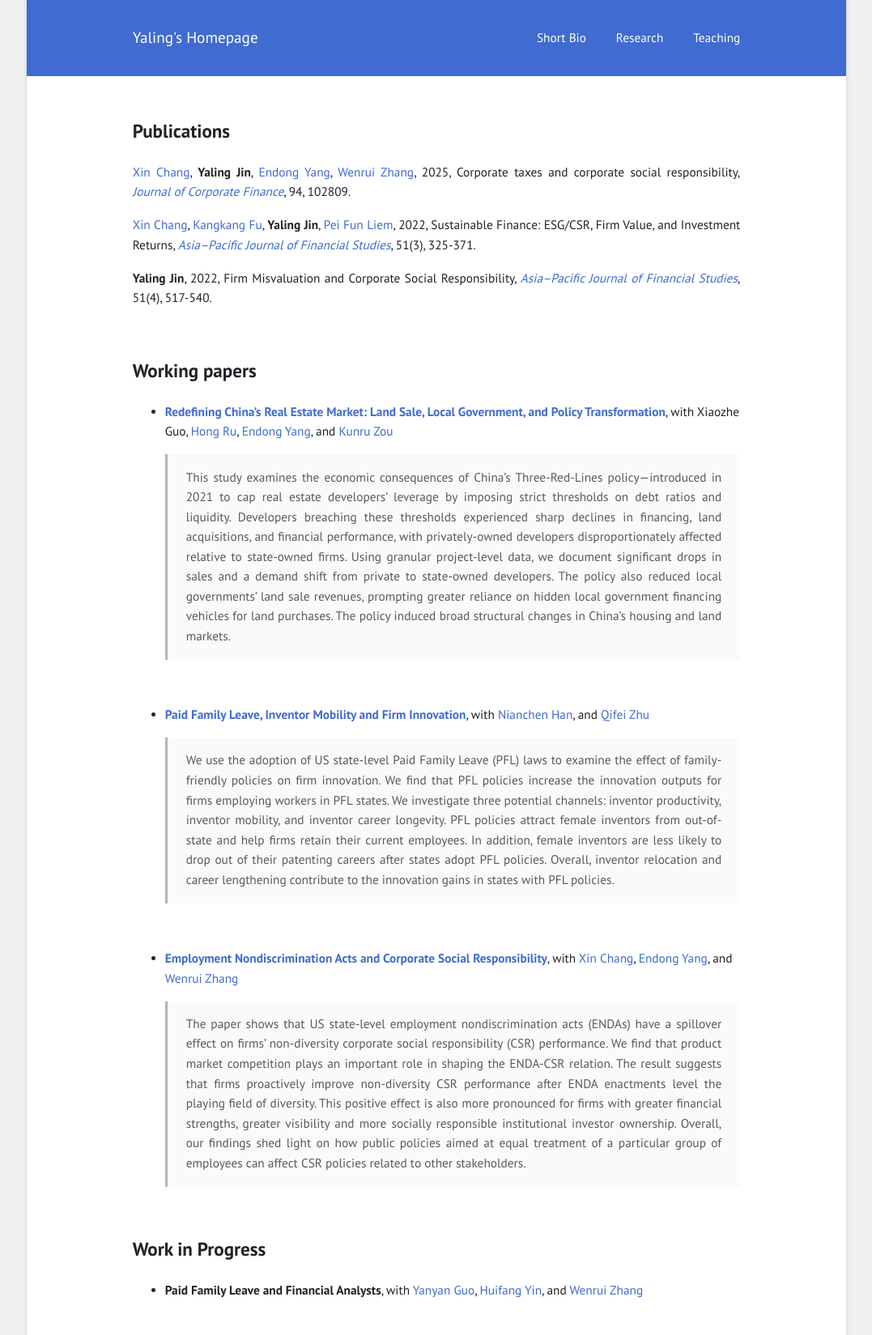
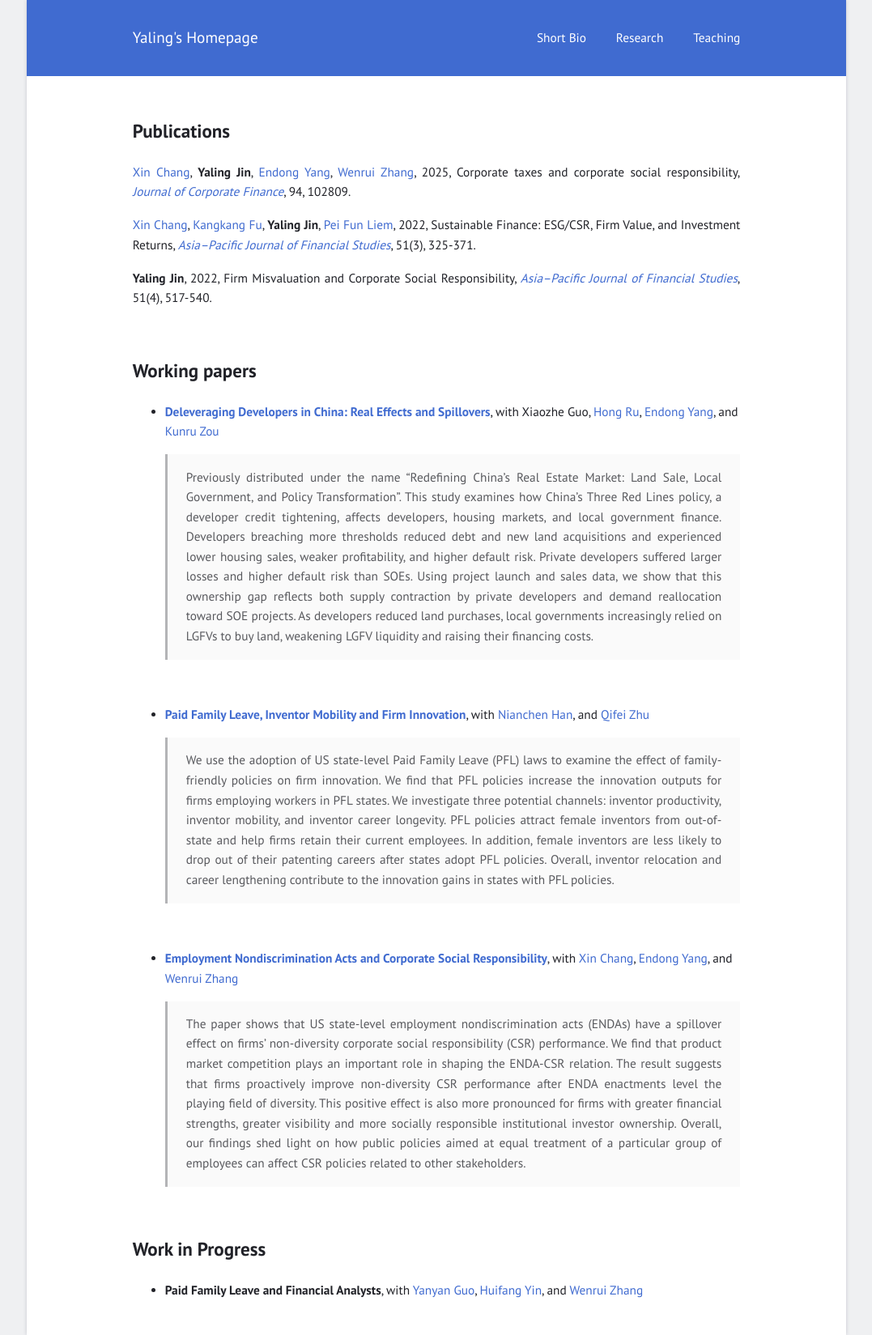
Before and after one commit to jinyaling/jinyaling.github.io, a Jekyll site: the page built from research.md, in a window 1280 px wide. Shown: the whole page at 81% size, without its empty margins (101-1178 px from the left). Built offline with Jekyll 4.4.1, drawn with Linux system fonts in a browser that asks for light colours.

Commit message:
Update research.md

```diff
--- a/research.md
+++ b/research.md
@@ -18,9 +18,9 @@ layout: page
 
 ## Working papers
 
- - **[Redefining China's Real Estate Market: Land Sale, Local Government, and Policy Transformation](https://papers.ssrn.com/sol3/papers.cfm?abstract_id=5124537)**, with Xiaozhe Guo, [Hong Ru](https://dr.ntu.edu.sg/cris/rp/rp01160), [Endong Yang](https://fba.um.edu.mo/faculty/endongyang/), and [Kunru Zou](https://scholar.google.com/citations?user=5MTTlXUAAAAJ&hl=en) <br>
-> This study examines the economic consequences of China’s Three-Red-Lines policy—introduced in 2021 to cap real estate developers’ leverage by imposing strict thresholds on debt ratios and liquidity. Developers breaching these thresholds experienced sharp declines in financing, land acquisitions, and financial performance, with privately-owned developers disproportionately affected relative to state-owned firms. Using granular project-level data, we document significant
-drops in sales and a demand shift from private to state-owned developers. The policy also reduced local governments’ land sale revenues, prompting greater reliance on hidden local government financing vehicles for land purchases. The policy induced broad structural changes in China’s housing and land markets.
+ - **[Deleveraging Developers in China: Real Effects and Spillovers](https://papers.ssrn.com/sol3/papers.cfm?abstract_id=5124537)**, with Xiaozhe Guo, [Hong Ru](https://dr.ntu.edu.sg/cris/rp/rp01160), [Endong Yang](https://fba.um.edu.mo/faculty/endongyang/), and [Kunru Zou](https://scholar.google.com/citations?user=5MTTlXUAAAAJ&hl=en) <br>
+> Previously distributed under the name "Redefining China's Real Estate Market: Land Sale, Local Government, and Policy Transformation".
+> This study examines how China's Three Red Lines policy, a developer credit tightening, affects developers, housing markets, and local government finance. Developers breaching more thresholds reduced debt and new land acquisitions and experienced lower housing sales, weaker profitability, and higher default risk. Private developers suffered larger losses and higher default risk than SOEs. Using project launch and sales data, we show that this ownership gap reflects both supply contraction by private developers and demand reallocation toward SOE projects. As developers reduced land purchases, local governments increasingly relied on LGFVs to buy land, weakening LGFV liquidity and raising their financing costs.
 
 &nbsp;
  - **[Paid Family Leave, Inventor Mobility and Firm Innovation](https://papers.ssrn.com/sol3/papers.cfm?abstract_id=3894180)**, with [Nianchen Han](https://www.nianchenhan.com/), and [Qifei Zhu](https://sites.google.com/site/qifeizhu/)
```
